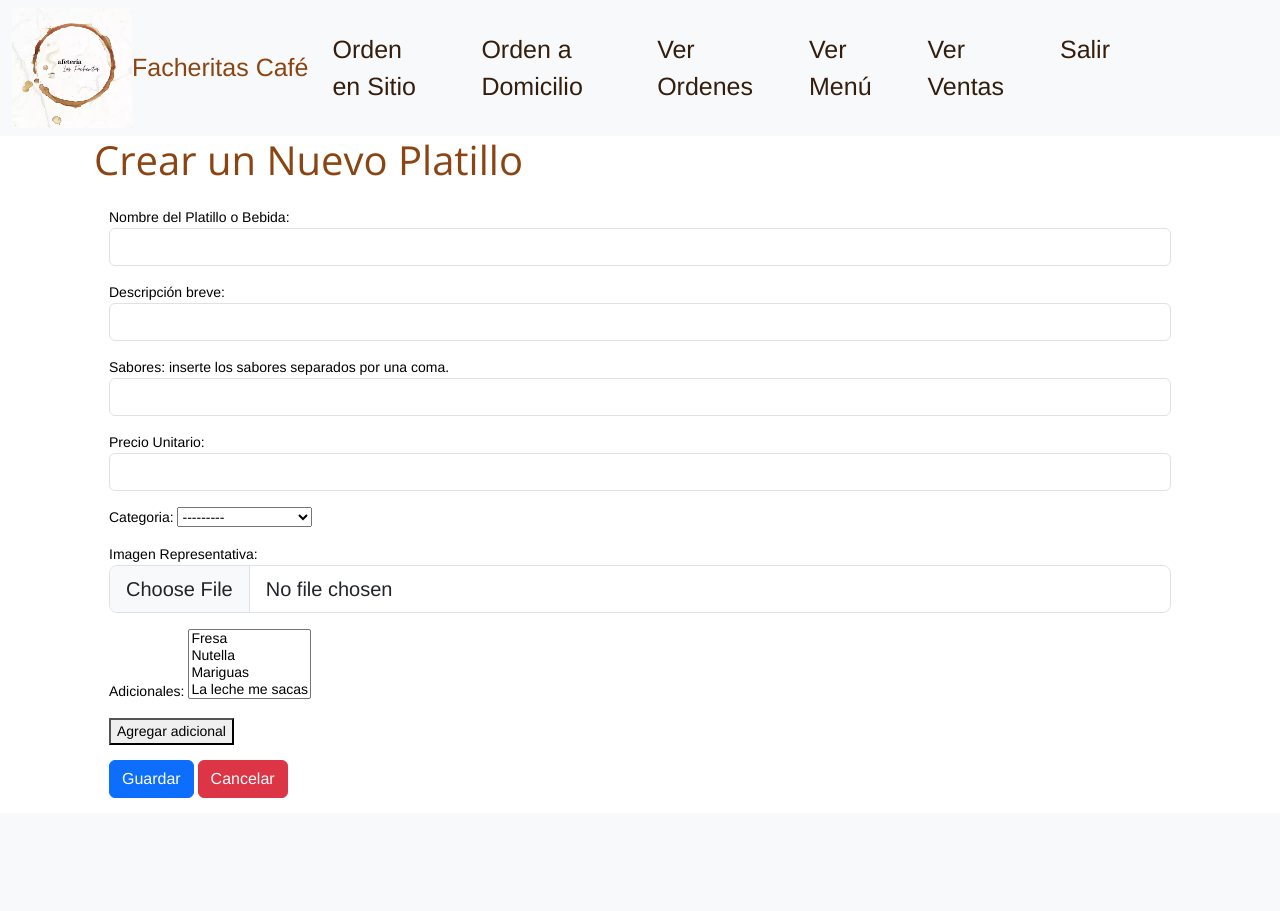
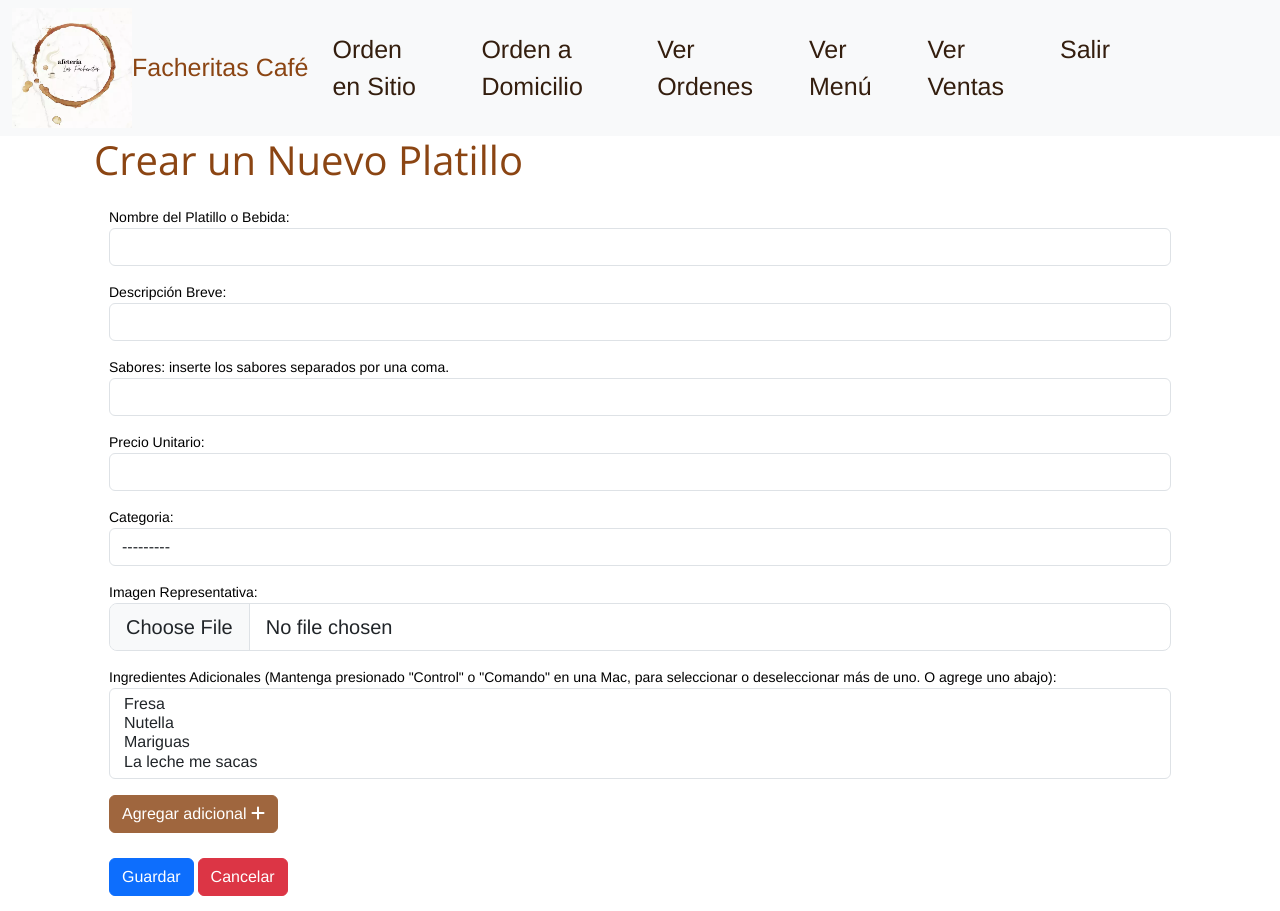
Before and after one commit to Etma117/Nostalgia_Sabor_a_Moka, a Django app: page /Menu/crearproducto/ in a window 1280 px wide. Before the commit the page ends 798 px from the top, so only its background shows below. Run offline with Django 3.2, Linux system fonts and the light colour scheme; a user stored in the database is signed in; data comes from the database, SQL or seed files in the repository; both versions use the stored data as it was after the commit; some libraries are stand-ins or nearby versions.

Commit message:
Diseños en adicionales menu y Arreglos (CU CU PUMAS)

```diff
--- a/Comanda/views.py
+++ b/Comanda/views.py
@@ -50,6 +50,7 @@ class MostrarCarrito(LoginRequiredMixin, View):
             if carrito_domicilio:
                 productos_carrito_domicilio = CarritoItem.objects.filter(carrito=carrito_domicilio)
                 carritos_domicilio.append({'pedido_domicilio': pedido_domicilio, 'productos_carrito_domicilio': productos_carrito_domicilio, 'pedido_domicilio_id': pedido_domicilio.id})
+
 
         return render(request, self.template_name, {'carritos_mesas': carritos_mesas, 'carritos_domicilio': carritos_domicilio})
 
--- a/Menu/forms.py
+++ b/Menu/forms.py
@@ -10,6 +10,11 @@ class AdicionalForm(forms.ModelForm):
             'nombre': 'Nombre del Adicional',
             'precio_extra': 'Precio Extra'
         }
+        widgets ={
+            'nombre': forms.TextInput(attrs={'class':'form-control'}),
+            'precio' : forms.NumberInput(attrs={'class': 'form-control'}),
+
+        }
 
 
 class ProductoForm(forms.ModelForm):
@@ -18,18 +23,20 @@ class ProductoForm(forms.ModelForm):
         fields = '__all__' #nombre, descripcion, sabores_raw, precio, categoria, imagen
         labels = {
             'nombre': 'Nombre del Platillo o Bebida',
-            'descripcion': 'Descripción breve',
+            'descripcion': 'Descripción Breve',
             'sabores_raw': 'Sabores: inserte los sabores separados por una coma.',
             'precio':'Precio Unitario',
             'categoria':'Categoria',
-            'imagen':'Imagen Representativa'
+            'imagen':'Imagen Representativa',
+            'adicionales':'Ingredientes Adicionales (Mantenga presionado "Control" o "Comando" en una Mac, para seleccionar o deseleccionar más de uno. O agrege uno abajo)'
         }
         widgets ={
             'nombre': forms.TextInput(attrs={'class':'form-control'}),
             'descripcion' : forms.TextInput(attrs={'class': 'form-control'}),
             'sabores_raw': forms.TextInput(attrs={'class':'form-control'}),
-            'categoria': forms.Select(attrs={'class': 'form-input'}),
+            'categoria': forms.Select(attrs={'class': 'form-control'}),
             'precio' : forms.NumberInput(attrs={'class': 'form-control'}),
             'imagen' : forms.ClearableFileInput(attrs={'class': 'form-control form-control-lg',
-                                                       'id':'formFileLg' })
+                                                       'id':'formFileLg' }),
+            'adicionales':forms.SelectMultiple(attrs={'class': 'form-control'}),
         }
--- a/Menu/templates/crear_producto.html
+++ b/Menu/templates/crear_producto.html
@@ -13,9 +13,11 @@
       {{ form.as_p }}
 
       <div id="adicionales_container"></div>
-      <button type="button" id="crear_adicional">Agregar adicional</button>
+      <button type="button" class="btn btn-primary" style="background-color: #9f663e; border-color:  #9f663e;" id="crear_adicional">
+      Agregar adicional
+      <i class="fa-solid fa-plus"></i></button>
 
-      <div style="margin-top: 15px;">
+      <div style="margin-top: 25px;">
         <button class="btn btn-primary" type="submit">Guardar</button>
         <a href="{% url 'Menu' %}" class="btn btn-danger">Cancelar</a>
       </div>
```
Also changed, not shown: Comanda/templates/comandas.html (+15 -0 lines), db.sqlite3.
